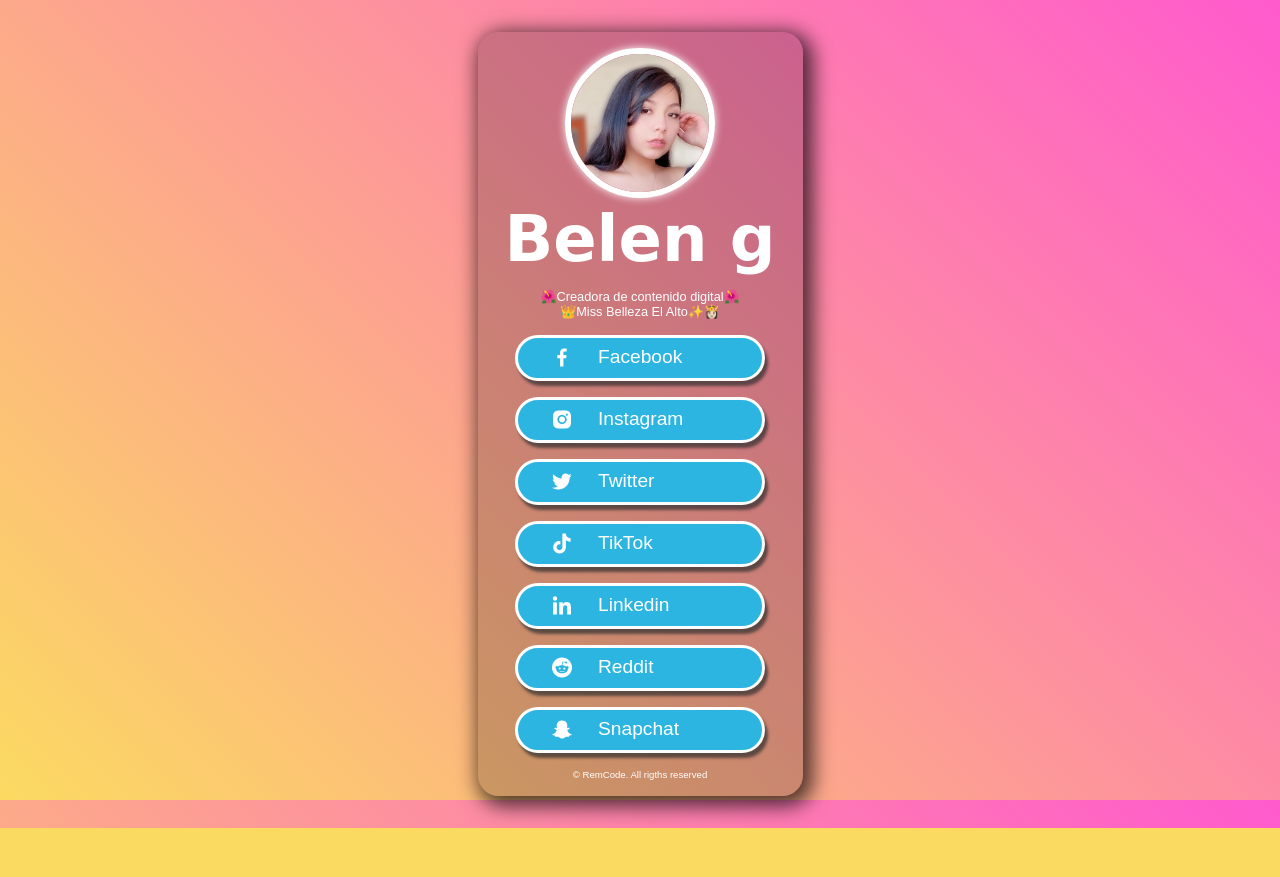
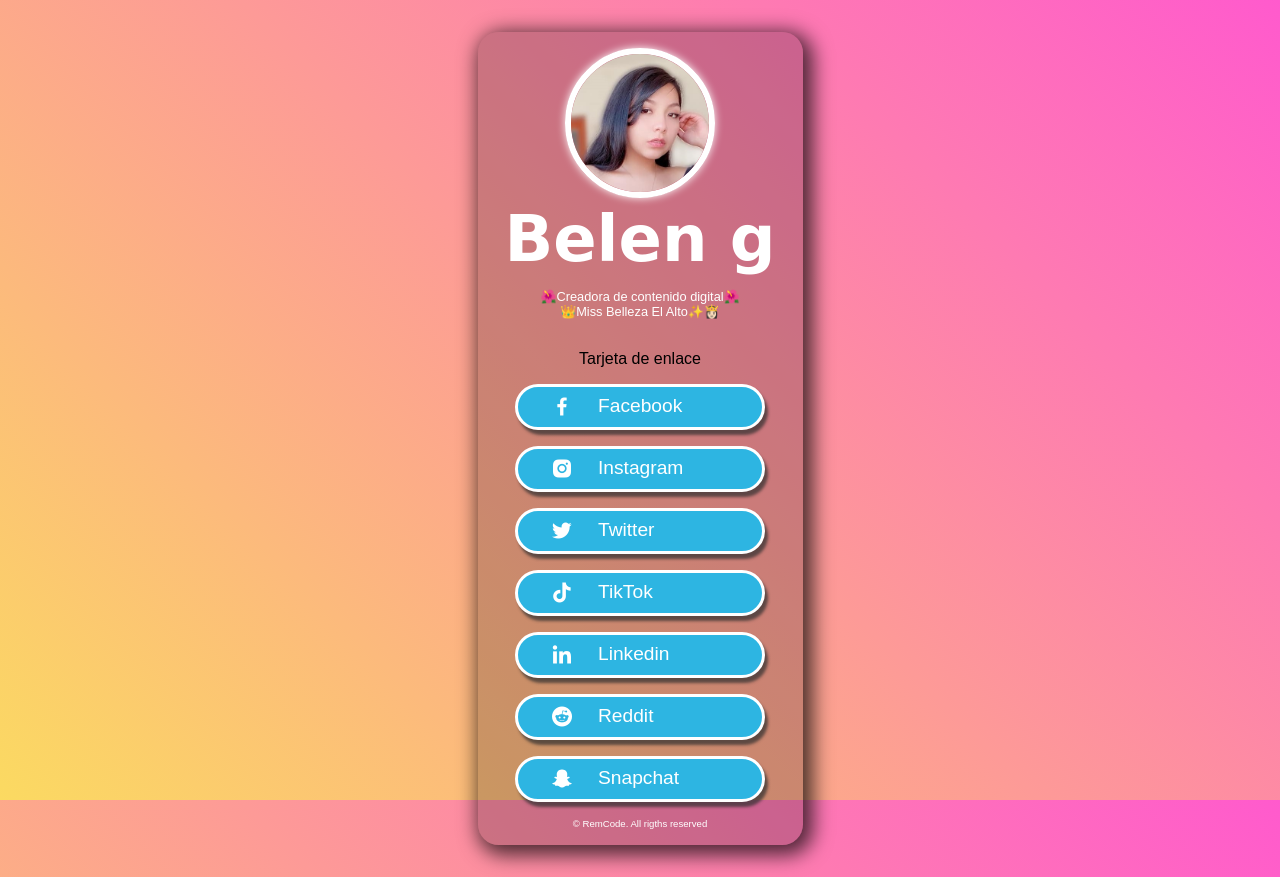
Before and after one commit to xiaflores/tarjeta_de_redes_sociales, a plain HTML site: page index.html in a window 1280 px wide. Before the commit the page ends 828 px from the top, so only its background shows below. Drawn offline with nearby package versions, Linux system fonts and the light colour scheme; a web font is replaced by a local one.

```diff
--- a/index.html
+++ b/index.html
@@ -23,6 +23,8 @@
             <h2 class="card__text-title">Belen g</h2>
             <p class="card__text-description">🌺Creadora de contenido digital🌺<br>
                 👑Miss Belleza El Alto✨👸🏻</p>
+            <br>
+            Tarjeta de enlace
         </header>
         <div class="card__body">
             <a href="#" target="_blank" class="card__link">
```
